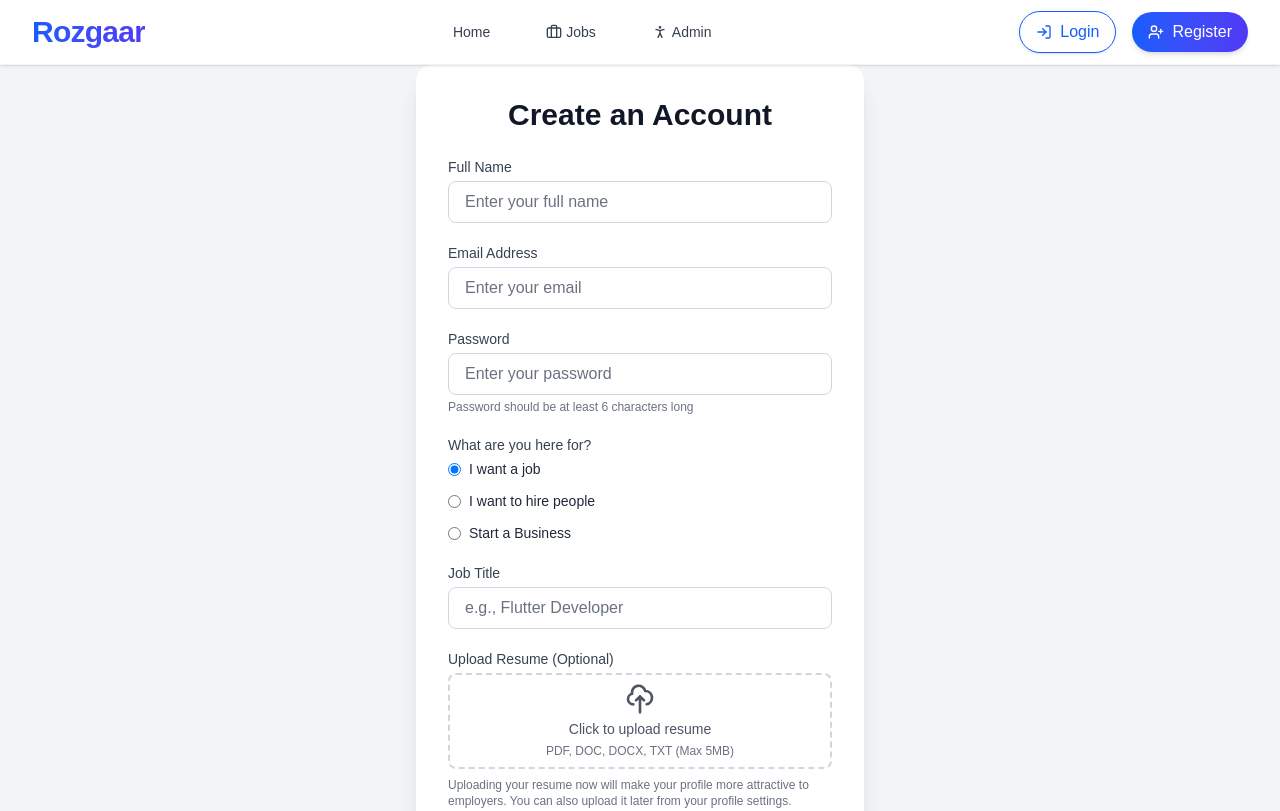
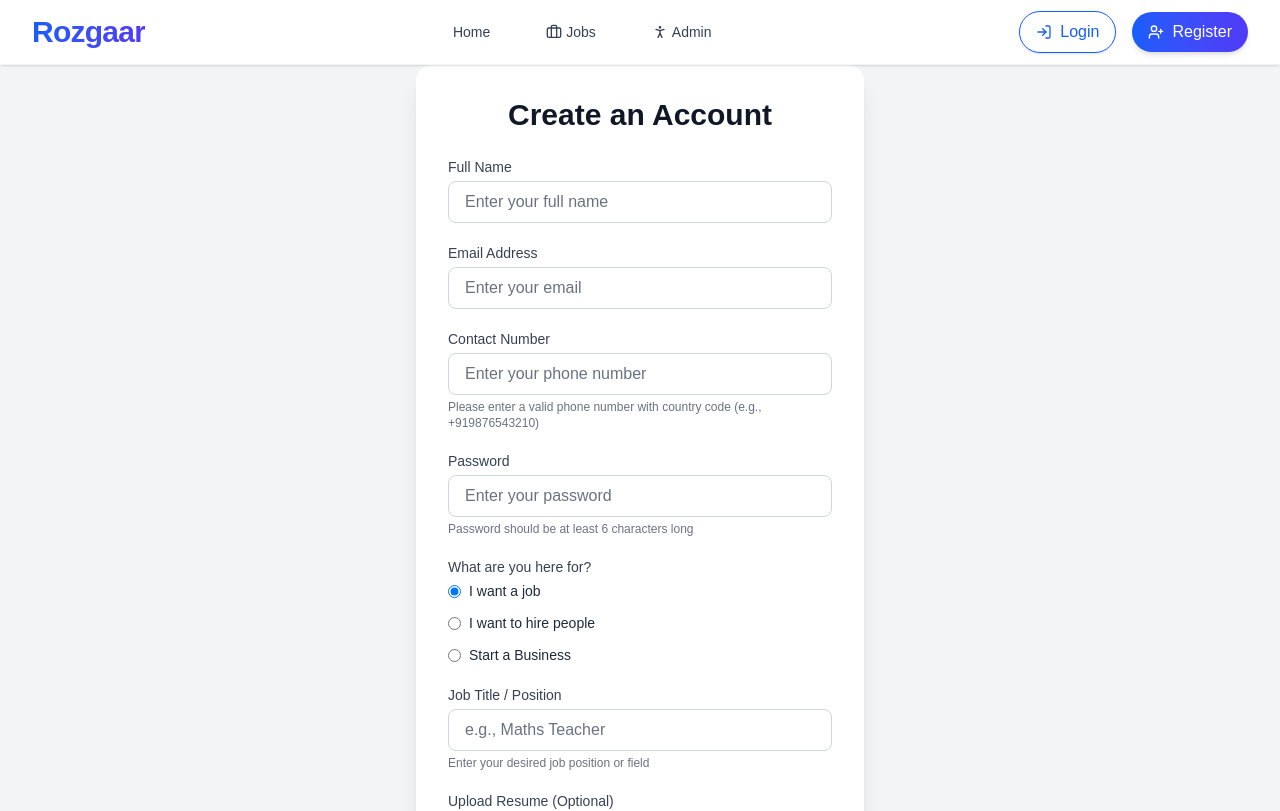
Before and after one commit to kajumac07/rozgar-web, a Next.js app: page /register in a window 1280 px wide. Shown: the top 811 px of the page. Built offline with nearby package versions, Linux system fonts and the light colour scheme; no server answers.

Commit message:
changes done in register form

```diff
--- a/src/app/(auth)/register/page.tsx
+++ b/src/app/(auth)/register/page.tsx
@@ -218,6 +218,7 @@ export default function RegisterPage() {
   const [name, setName] = useState("");
   const [email, setEmail] = useState("");
   const [password, setPassword] = useState("");
+  const [contactNumber, setContactNumber] = useState("");
   const [accountType, setAccountType] = useState("jobSeeker");
   const [jobTitle, setJobTitle] = useState("");
   const [resumeFile, setResumeFile] = useState<File | null>(null);
@@ -336,6 +337,7 @@ export default function RegisterPage() {
         uid: userId,
         name,
         email,
+        contactNumber,
         accountType,
         jobTitle: accountType === "jobSeeker" ? jobTitle : "",
         isAdmin: false,
@@ -440,6 +442,30 @@ export default function RegisterPage() {
             />
           </div>
 
+          {/* Contact Number */}
+          <div>
+            <label
+              htmlFor="contactNumber"
+              className="block text-sm font-medium text-gray-700 mb-1"
+            >
+              Contact Number
+            </label>
+            <input
+              id="contactNumber"
+              name="contactNumber"
+              type="tel"
+              required
+              className="w-full px-4 py-2 border border-gray-300 rounded-lg focus:outline-none focus:ring-2 focus:ring-indigo-500 text-gray-900 placeholder-gray-500"
+              placeholder="Enter your phone number"
+              value={contactNumber}
+              onChange={(e) => setContactNumber(e.target.value)}
+            />
+            <p className="text-xs text-gray-500 mt-1">
+              Please enter a valid phone number with country code (e.g.,
+              +919876543210)
+            </p>
+          </div>
+
           {/* Password */}
           <div>
             <label
@@ -513,17 +539,20 @@ export default function RegisterPage() {
                 htmlFor="jobTitle"
                 className="block text-sm font-medium text-gray-700 mb-1"
               >
-                Job Title
+                Job Title / Position
               </label>
               <input
                 id="jobTitle"
                 name="jobTitle"
                 type="text"
-                placeholder="e.g., Flutter Developer"
+                placeholder="e.g., Maths Teacher"
                 className="w-full px-4 py-2 border border-gray-300 rounded-lg focus:outline-none focus:ring-2 focus:ring-indigo-500 text-gray-900 placeholder-gray-500"
                 value={jobTitle}
                 onChange={(e) => setJobTitle(e.target.value)}
               />
+              <p className="text-xs text-gray-500 mt-1">
+                Enter your desired job position or field
+              </p>
             </div>
           )}
 
```
